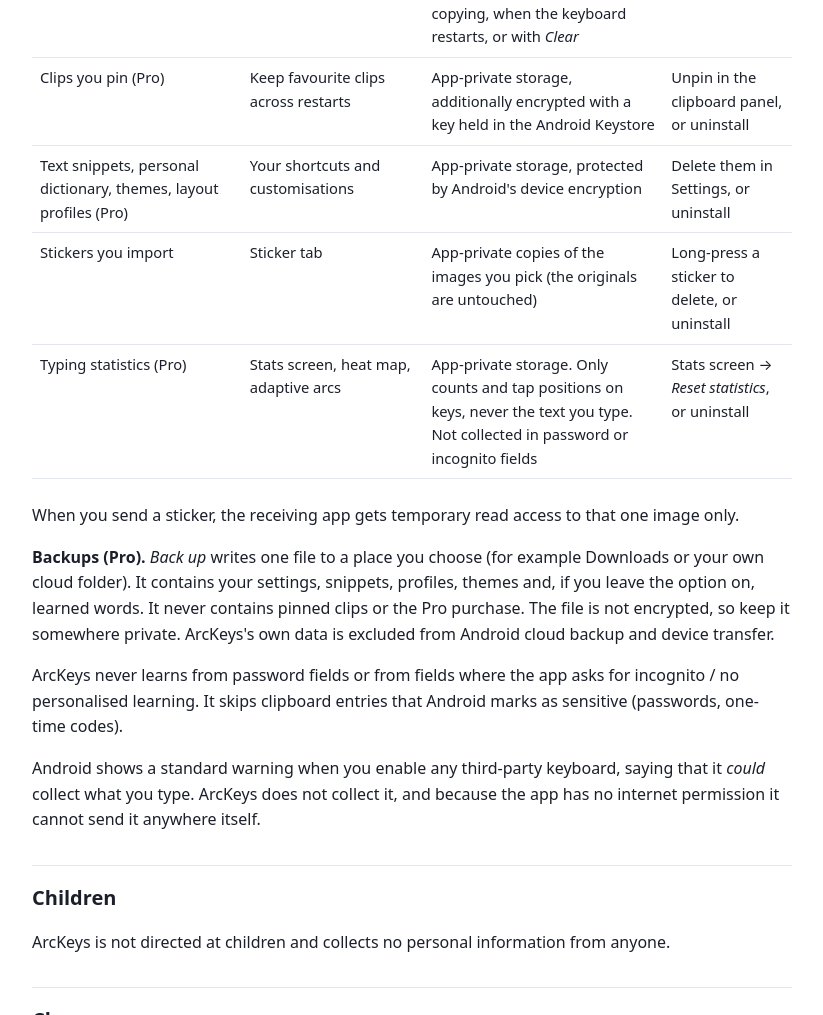
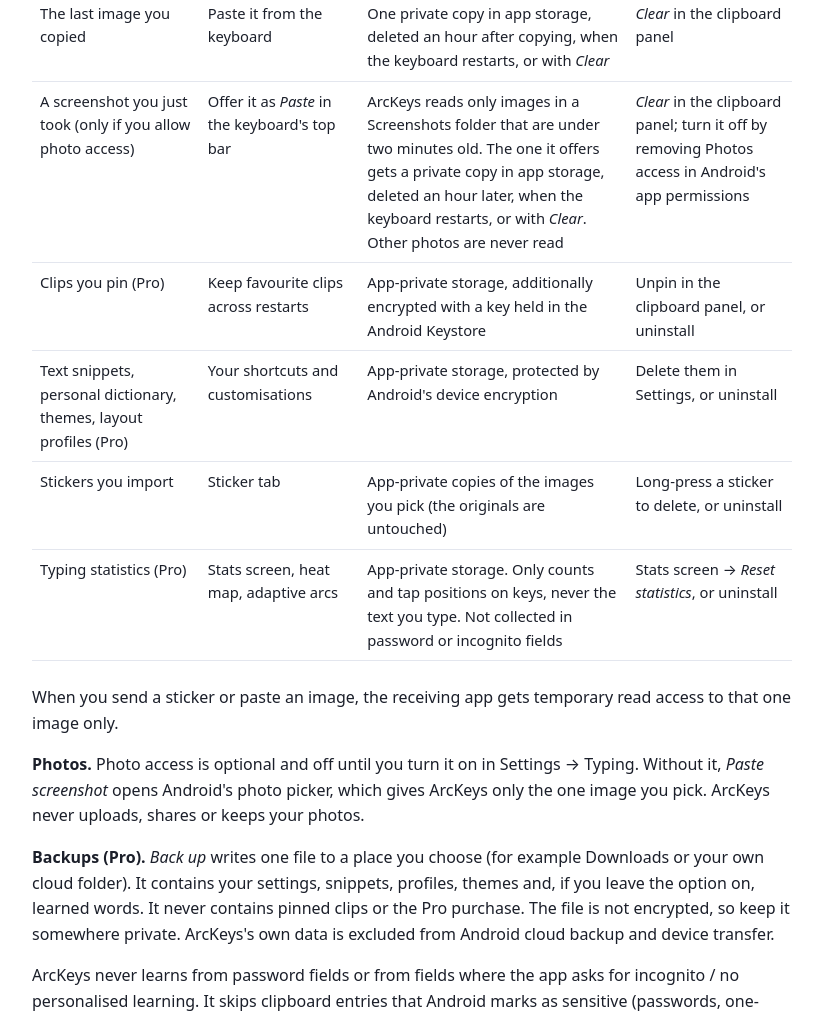
Before and after one commit to alpCaner/arckeys-privacy, a plain HTML site: page privacy.html in a window 1280 px wide. Shown: the part 1785-2800 px from the top of the page, without its empty margins (228-1051 px from the left). Drawn offline with Linux system fonts and the light colour scheme.

Commit message:
Privacy policy: optional photo access for pasting new screenshots

```diff
--- a/privacy.html
+++ b/privacy.html
@@ -15,7 +15,7 @@ th,td{text-align:left;vertical-align:top;padding:8px;border-bottom:1px solid var
 td em,li em,p em{color:inherit}
 </style></head><body><main>
 <h1>ArcKeys – Privacy Policy</h1>
-<p><em>Last updated: 2026-11-09</em></p>
+<p><em>Last updated: 2026-11-16</em></p>
 <p>ArcKeys is a keyboard (input method) for Android. This policy explains what happens to the text you type.</p>
 <h2>Summary</h2>
 <ul>
@@ -42,12 +42,14 @@ td em,li em,p em{color:inherit}
 <tr><td>Keyboard settings (layout, thumb calibration)</td><td>Remember your layout, also before the first unlock after a restart</td><td>App-private storage</td><td>Settings → <em>Reset all settings</em></td></tr>
 <tr><td>Clipboard history (last 50 text copies)</td><td>Clipboard panel</td><td>Memory only, never written to disk; dropped an hour after the last copy</td><td><em>Clear</em> in the clipboard panel, or restart the phone</td></tr>
 <tr><td>The last image you copied</td><td>Paste it from the keyboard</td><td>One private copy in app storage, deleted an hour after copying, when the keyboard restarts, or with <em>Clear</em></td><td><em>Clear</em> in the clipboard panel</td></tr>
+<tr><td>A screenshot you just took (only if you allow photo access)</td><td>Offer it as <em>Paste</em> in the keyboard's top bar</td><td>ArcKeys reads only images in a Screenshots folder that are under two minutes old. The one it offers gets a private copy in app storage, deleted an hour later, when the keyboard restarts, or with <em>Clear</em>. Other photos are never read</td><td><em>Clear</em> in the clipboard panel; turn it off by removing Photos access in Android's app permissions</td></tr>
 <tr><td>Clips you pin (Pro)</td><td>Keep favourite clips across restarts</td><td>App-private storage, additionally encrypted with a key held in the Android Keystore</td><td>Unpin in the clipboard panel, or uninstall</td></tr>
 <tr><td>Text snippets, personal dictionary, themes, layout profiles (Pro)</td><td>Your shortcuts and customisations</td><td>App-private storage, protected by Android's device encryption</td><td>Delete them in Settings, or uninstall</td></tr>
 <tr><td>Stickers you import</td><td>Sticker tab</td><td>App-private copies of the images you pick (the originals are untouched)</td><td>Long-press a sticker to delete, or uninstall</td></tr>
 <tr><td>Typing statistics (Pro)</td><td>Stats screen, heat map, adaptive arcs</td><td>App-private storage. Only counts and tap positions on keys, never the text you type. Not collected in password or incognito fields</td><td>Stats screen → <em>Reset statistics</em>, or uninstall</td></tr>
 </tbody></table></div>
-<p>When you send a sticker, the receiving app gets temporary read access to that one image only.</p>
+<p>When you send a sticker or paste an image, the receiving app gets temporary read access to that one image only.</p>
+<p><strong>Photos.</strong> Photo access is optional and off until you turn it on in Settings → Typing. Without it, <em>Paste screenshot</em> opens Android's photo picker, which gives ArcKeys only the one image you pick. ArcKeys never uploads, shares or keeps your photos.</p>
 <p><strong>Backups (Pro).</strong> <em>Back up</em> writes one file to a place you choose (for example Downloads or your own cloud folder). It contains your settings, snippets, profiles, themes and, if you leave the option on, learned words. It never contains pinned clips or the Pro purchase. The file is not encrypted, so keep it somewhere private. ArcKeys's own data is excluded from Android cloud backup and device transfer.</p>
 <p>ArcKeys never learns from password fields or from fields where the app asks for incognito / no personalised learning. It skips clipboard entries that Android marks as sensitive (passwords, one-time codes).</p>
 <p>Android shows a standard warning when you enable any third-party keyboard, saying that it <em>could</em> collect what you type. ArcKeys does not collect it, and because the app has no internet permission it cannot send it anywhere itself.</p>
```
